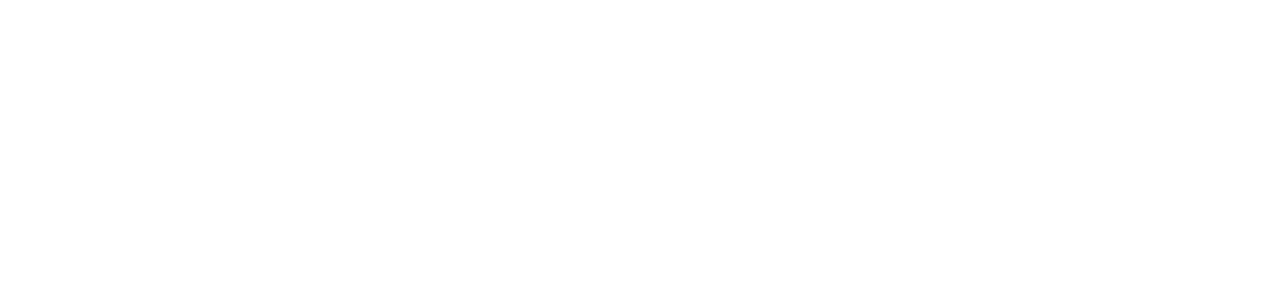
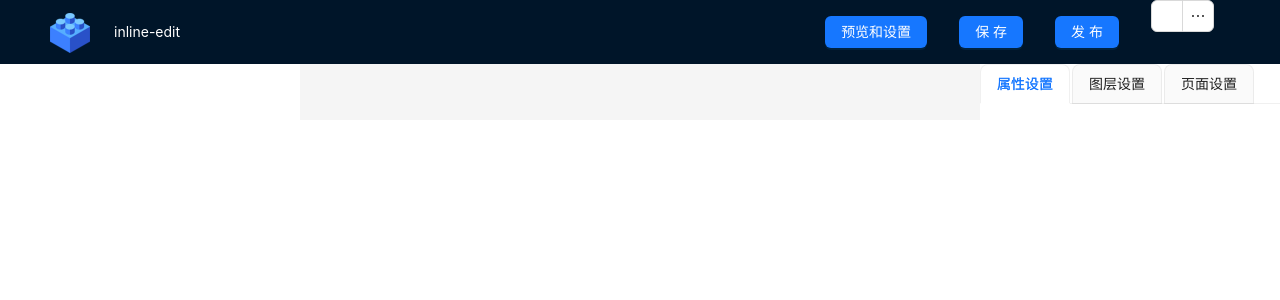
Before and after one commit to VueToLRH/lego-frontend, a Vue app: page /editor/1 in a window 1280 px wide. Before the commit this address had no page. Shown: the top 300 px of the page. Built offline with nearby package versions, Linux system fonts and the light colour scheme.

Commit message:
feat: 新增 editor 页面、相关路由与组件配置

```diff
--- a/src/router/index.ts
+++ b/src/router/index.ts
@@ -1,8 +1,4 @@
 import { createRouter, createWebHistory } from 'vue-router'
-
-import HomeLayout from '@/layouts/home/index.vue'
-
-import Home from '@/views/home.vue'
 
 const router = createRouter({
   history: createWebHistory(),
@@ -10,10 +6,21 @@
     {
       path: '/',
       name: 'HomeLayout',
-      component: HomeLayout,
+      component: () => import('@/layouts/home/index.vue'),
       children: [
-        { path: '', name: 'home', component: Home, meta: { title: '欢迎来到乐高 lego' } },
+        {
+          path: '',
+          name: 'home',
+          component: () => import('@/views/home/index.vue'),
+          meta: { title: '欢迎来到乐高 lego' },
+        },
       ],
+    },
+    {
+      path: '/editor/:id',
+      name: 'editor',
+      component: () => import('@/views/editor/index.vue'),
+      meta: { requiredLogin: true, title: '编辑我的设计' },
     },
   ],
 })
--- /dev/null
+++ b/src/views/editor/index.vue
@@ -0,0 +1,84 @@
+<script setup lang="ts">
+import InlineEdit from '@/components/InlineEdit.vue'
+import UserProfile from '@/components/UserProfile.vue'
+
+function onInlineEditChange() {
+  // console.log('onInlineEditChange')
+}
+</script>
+
+<template>
+  <a-layout>
+    <a-layout-header class="page-header-container">
+      <div class="page-header-left">
+        <router-link to="/">
+          <img alt="乐高 lego" src="@/assets/images/logo-simple.png" class="logo-img">
+        </router-link>
+        <InlineEdit value="inline-edit" @change="onInlineEditChange" />
+      </div>
+      <a-menu
+        :selectable="false"
+        theme="dark"
+        mode="horizontal"
+        :style="{ height: '100%' }"
+        class="page-header-right"
+      >
+        <a-menu-item key="1">
+          <a-button type="primary">
+            预览和设置
+          </a-button>
+        </a-menu-item>
+        <a-menu-item key="2">
+          <a-button type="primary">
+            保存
+          </a-button>
+        </a-menu-item>
+        <a-menu-item key="3">
+          <a-button type="primary">
+            发布
+          </a-button>
+        </a-menu-item>
+        <a-menu-item key="4" class="user-profile-menu">
+          <UserProfile />
+        </a-menu-item>
+      </a-menu>
+    </a-layout-header>
+  </a-layout>
+  <a-layout>
+    <a-layout-sider width="300" style="background: #fff">
+      <div class="sidebar-container" />
+    </a-layout-sider>
+    <a-layout style="padding: 0 24px 24px">
+      <a-layout-content class="preview-container" />
+    </a-layout>
+    <a-layout-sider width="300" style="background: #fff" class="settings-panel">
+      <a-tabs type="card">
+        <a-tab-pane key="component" tab="属性设置" class="no-top-radius" />
+        <a-tab-pane key="layer" tab="图层设置" />
+        <a-tab-pane key="page" tab="页面设置" />
+      </a-tabs>
+    </a-layout-sider>
+  </a-layout>
+</template>
+
+<style lang="less" scoped>
+.page-header-container {
+  display: flex;
+  justify-content: space-between;
+
+  .page-header-left {
+    display: flex;
+
+    .logo-img {
+      margin-right: 20px;
+    }
+  }
+
+  .user-profile-menu {
+    .user-profile-dropdown {
+      position: relative;
+      top: -5px;
+    }
+  }
+}
+</style>
```
Also changed, not shown: components.d.ts (+13 -0 lines), src/assets/images/logo-simple.png (added).
